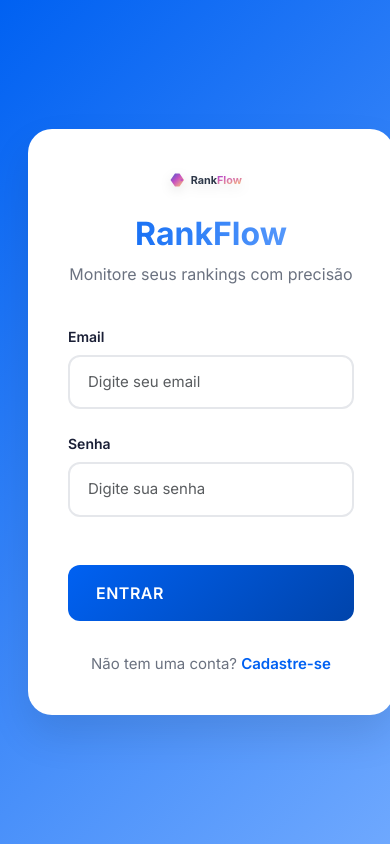
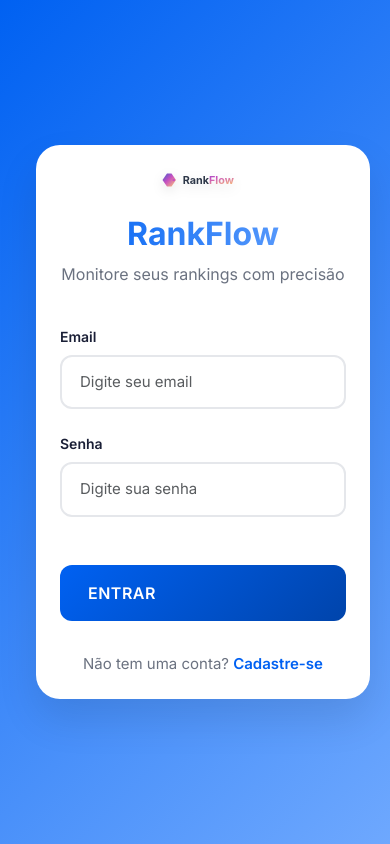
Before and after one commit to Gabrielnfranca/RankFlow_SEO, a Flask app: page /login in a window 390 px wide. Run offline with Flask 3, Linux system fonts and the light colour scheme.

Commit message:
Improve login page responsiveness and remove gray background

```diff
--- a/static/css/style.css
+++ b/static/css/style.css
@@ -643,7 +643,8 @@
     background: linear-gradient(135deg, #0061f2 0%, #6ea8fe 100%);
     display: flex;
     align-items: center;
-    padding: 2rem 0;
+    justify-content: center;
+    padding: 1rem;
     font-family: 'Inter', sans-serif;
 }
 
@@ -652,25 +653,26 @@
     border-radius: 24px;
     box-shadow: 0 20px 40px rgba(0, 0, 0, 0.1);
     width: 100%;
+    max-width: 1000px;
     margin: 0 auto;
     position: relative;
     overflow: hidden;
+    display: flex;
+    flex-direction: column;
 }
 
-/* Otimização para Desktop */
 @media (min-width: 992px) {
     .login-container {
-        max-width: 1000px;
-        display: grid;
-        grid-template-columns: 1.2fr 1fr;
+        flex-direction: row;
     }
 
     .login-content {
-        background: #ffffff;
+        width: 50%;
         padding: 3.5rem;
     }
 
     .login-image {
+        width: 50%;
         background: linear-gradient(135deg, #0061f2 0%, #6ea8fe 100%);
         display: flex;
         flex-direction: column;
@@ -679,6 +681,32 @@
         padding: 3.5rem;
         position: relative;
         overflow: hidden;
+    }
+}
+
+@media (max-width: 991.98px) {
+    .login-container {
+        margin: 1rem;
+        max-width: 500px;
+    }
+
+    .login-content {
+        padding: 2rem;
+    }
+
+    .login-image {
+        display: none;
+    }
+}
+
+@media (max-width: 480px) {
+    .login-container {
+        margin: 0.5rem;
+    }
+
+    .login-content {
+        padding: 1.5rem;
+    }
 }
 
 .login-image::before {
@@ -710,16 +738,6 @@
     line-height: 1.6;
     position: relative;
     z-index: 1;
-    }
-}
-
-/* Versão Mobile */
-@media (max-width: 991.98px) {
-    .login-container {
-        padding: 2.5rem;
-        margin: 1rem;
-        background: #ffffff;
-    }
 }
 
 .login-logo {
```
Lines whose indentation alone changed are shown as unchanged.
